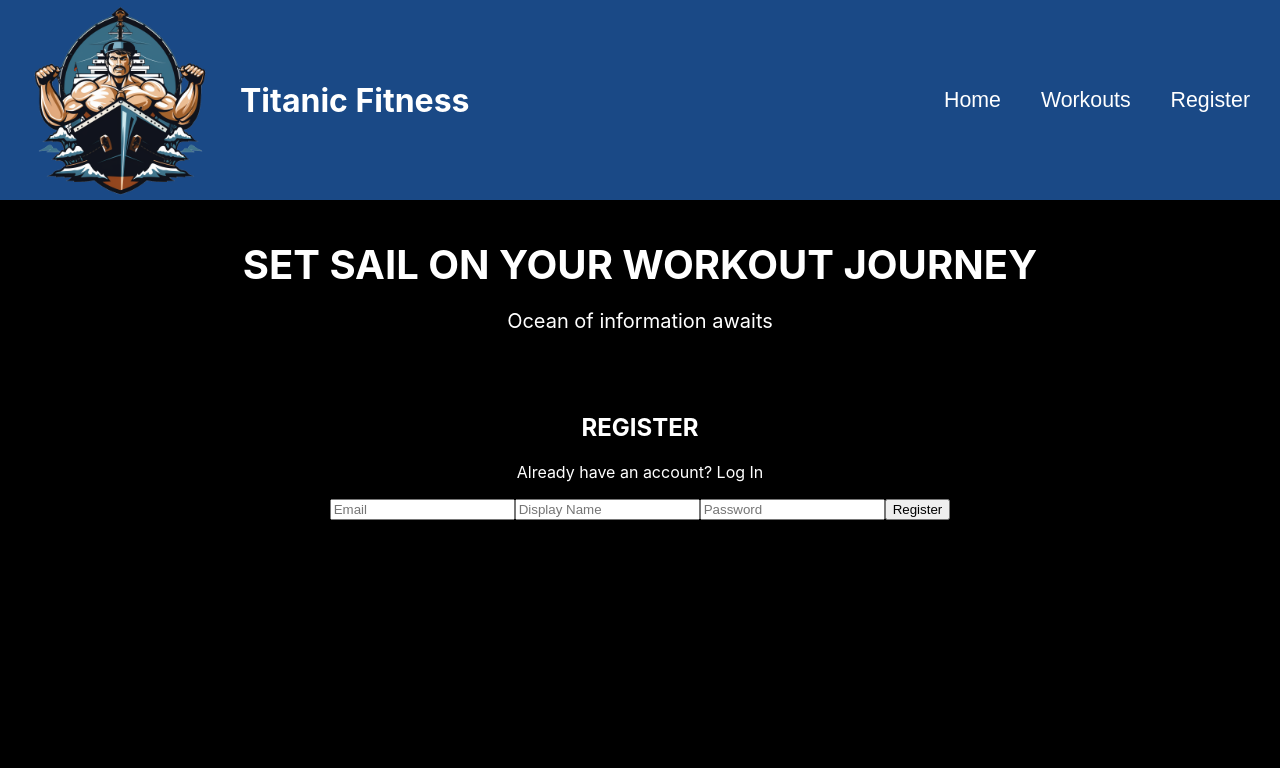
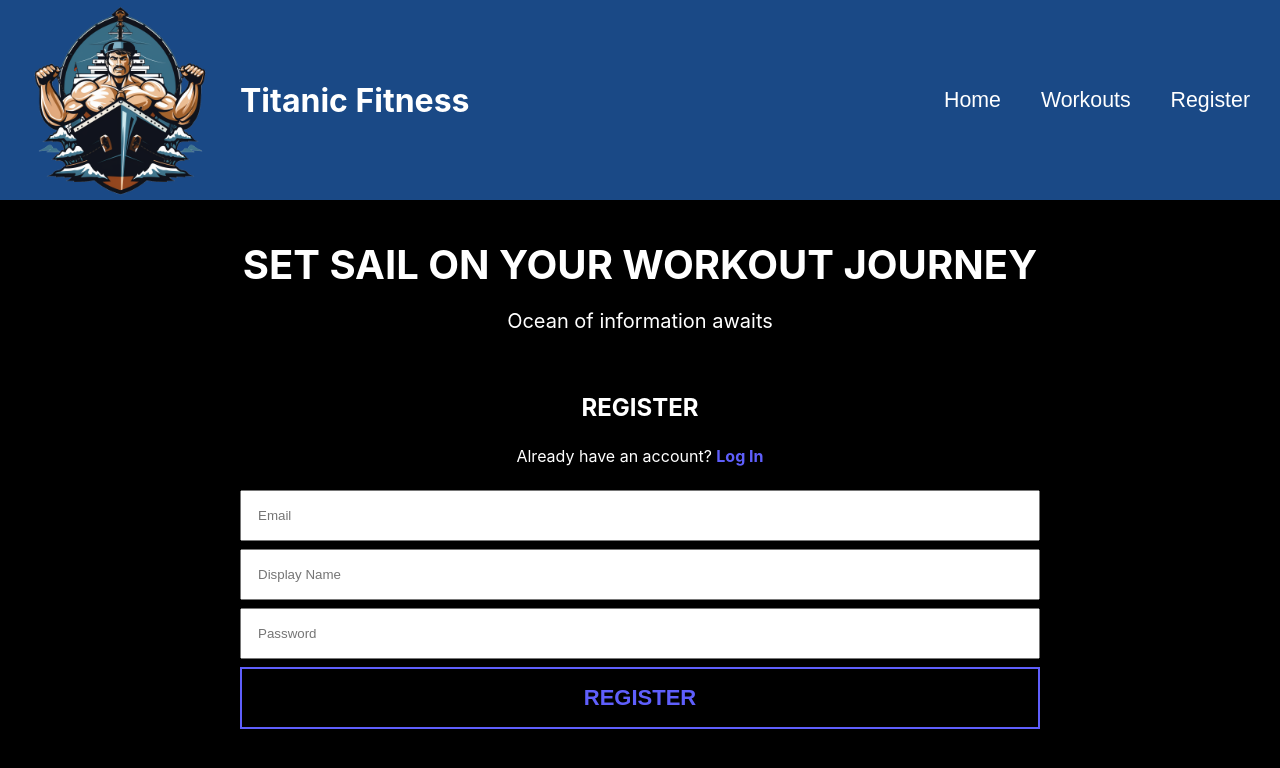
Before and after one commit to Maciej-Clanet/titanic_fitness_frontend_classroom, a React (Create React App) app: page /register in a window 1280 px wide. Shown: the top 768 px of the page. Built offline with nearby package versions, Linux system fonts and the light colour scheme.

Commit message:
Login and register post request, + form css

```diff
--- a/package.json
+++ b/package.json
@@ -6,6 +6,7 @@
     "@testing-library/jest-dom": "^5.17.0",
     "@testing-library/react": "^13.4.0",
     "@testing-library/user-event": "^13.5.0",
+    "axios": "^1.5.1",
     "react": "^18.2.0",
     "react-dom": "^18.2.0",
     "react-router-dom": "^6.16.0",
--- /dev/null
+++ b/src/Components/AuthContext.js
@@ -0,0 +1,14 @@
+import {createContext, useState} from "react";
+
+export const AuthContext = createContext()
+
+export const AuthProvider = ({children}) =>{
+    const [user, setUser] = useState(JSON.parse( localStorage.getItem("user")));
+    const [token, setToken] = useState(localStorage.getItem("token"));
+
+    return(
+        <AuthContext.Provider value={{user, setUser, token, setToken}}>
+            {children}
+        </AuthContext.Provider>
+    );
+}
--- a/src/Forms/LoginForm.js
+++ b/src/Forms/LoginForm.js
@@ -1,15 +1,43 @@
-import { useState } from "react";
+import { useState, useContext } from "react";
+
+import { AuthContext } from "../Components/AuthContext";
+import { useNavigate } from "react-router-dom";
+
+import axios from "axios";
+
 const LoginForm = ({changeForm}) => {
+
+    const navigate = useNavigate()
 
     const [email, setEmail] = useState("");
     const [password, setPassword] = useState("");
 
-    const login = () => {
+    const {setToken, setUser} = useContext(AuthContext);
+    const [error, setError] = useState(null);
+
+    const login = (event) => {
+        event.preventDefault()
         const postData = {
             email,
             password
         }
-        alert("trying to log in")
+
+        axios.post("http://localhost:8000/users/login", postData)
+        .then((res) => {
+
+            setUser(res.data.user)
+            setToken(res.data.token)
+
+            localStorage.setItem("token", res.data.token)
+            localStorage.setItem("user", JSON.stringify(res.data.user))
+            setError(null);
+            navigate("/profile")
+
+        }, (error) => {
+            setError(error.message)
+        })
+
+        // alert("trying to log in")
         //here I'm going to send the date to the backend login user api endpoint
     }
 
@@ -23,7 +51,10 @@ const LoginForm = ({changeForm}) => {
             <input type="password" placeholder="Password" value={password} required
                 onChange={(e) => setPassword(e.target.value)}
             />
-            <button type="submit">Register</button>
+            {
+                error ? <p>{error}</p> : null
+            }
+            <button type="submit">LOGIN</button>
         </form>
     )
 }
--- a/src/Forms/RegisterForm.js
+++ b/src/Forms/RegisterForm.js
@@ -1,18 +1,41 @@
-import { useState } from "react";
+import { useState, useContext } from "react";
+import { AuthContext } from "../Components/AuthContext";
+import { useNavigate } from "react-router-dom";
+import axios from "axios";
+
 const RegisterForm = ({changeForm}) => {
+    const navigate = useNavigate()
 
     const [email, setEmail] = useState("");
     const [displayName, setDisplayName] = useState("");
     const [password, setPassword] = useState("");
 
-    const register = () => {
+    const {setUser, setToken} = useContext(AuthContext);
+    const [error, setError] = useState(null);
+
+    const register = (event) => {
+        event.preventDefault();
+
         const postData = {
             email,
             displayName,
             password
         }
-        alert("trying to register in")
-        //here I'm going to send the date to the backend login user api endpoint
+
+        axios.post("http://localhost:8000/users/register", postData)
+        .then((res) => {
+            setUser(res.data.user)
+            setToken(res.data.token)
+
+            localStorage.setItem("token", res.data.token)
+            localStorage.setItem("user", JSON.stringify(res.data.user))
+            setError(null);
+            navigate("/profile")
+
+        }, (error) => {
+            setError(error.message)
+        })
+
     }
 
     return (
@@ -27,7 +50,10 @@ const RegisterForm = ({changeForm}) => {
             <input type="password" placeholder="Password" value={password} required
                 onChange={(e) => setPassword(e.target.value)}
             />
-            <button type="submit">Register</button>
+            {
+                error ? <p>{error}</p> : null
+            }
+            <button type="submit">REGISTER</button>
         </form>
     )
 }
--- a/src/Views/Register.css
+++ b/src/Views/Register.css
@@ -0,0 +1,37 @@
+.auth-form{
+    display: flex;
+    flex-direction: column;
+    max-width:800px;
+    margin: auto;
+    gap: 8px;
+}
+.auth-form h2{
+    margin: 0;
+}
+.auth-form input{
+    padding: 16px;
+}
+.auth-form button{
+    background: none;
+    border: 2px solid rgb(95, 95, 252);
+    color: rgb(95, 95, 252);
+    font-size: 22px;
+    font-weight: bold;
+    padding: 16px;
+}
+.auth-form p span{
+    color: rgb(95, 95, 252);
+    font-weight: bold;
+}
+.auth-form button:hover, .auth-form p span:hover{
+    border-color:rgb(94, 119, 241);
+    color: rgb(94, 119, 241);
+    cursor: pointer;
+}
+.auth-form button:hover{
+    -webkit-box-shadow: 0px 0px 27px 0px rgba(95,95,252,0.5);
+box-shadow: 0px 0px 27px 0px rgba(95,95,252,1);
+}
+.auth-form p span:hover{
+    text-shadow: 0px 0px 12px rgba(95, 252, 239, 0.5);
+}
--- a/src/index.js
+++ b/src/index.js
@@ -3,13 +3,16 @@ import ReactDOM from 'react-dom/client';
 import './index.css';
 import App from './App';
 import reportWebVitals from './reportWebVitals';
-import {BrowserRouter} from "react-router-dom"
+import { BrowserRouter } from "react-router-dom"
+import { AuthProvider } from './Components/AuthContext';
 
 const root = ReactDOM.createRoot(document.getElementById('root'));
 root.render(
   <React.StrictMode>
     <BrowserRouter>
-      <App />
+      <AuthProvider>
+        <App />
+      </AuthProvider>
     </BrowserRouter>
   </React.StrictMode>
 );
```
Also changed, not shown: 1 other file (tests, documents, lock files or other folders).
